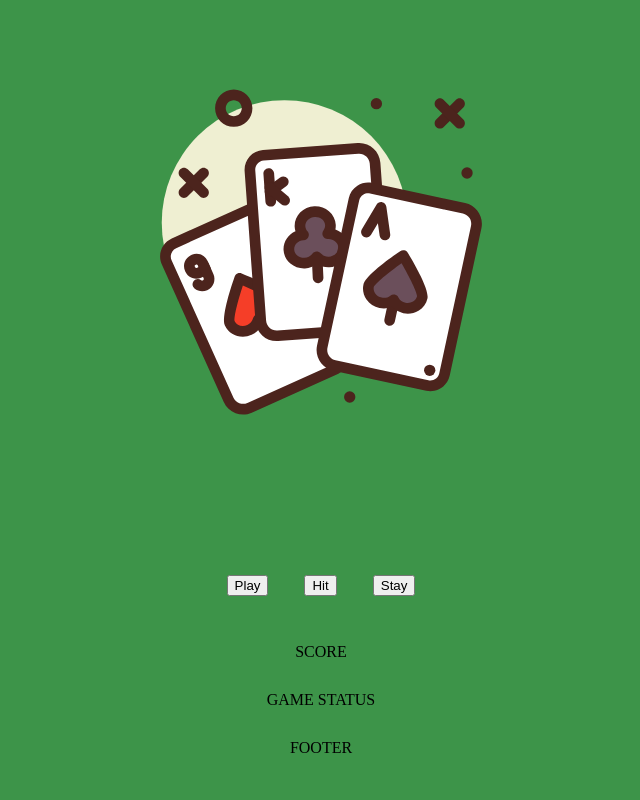
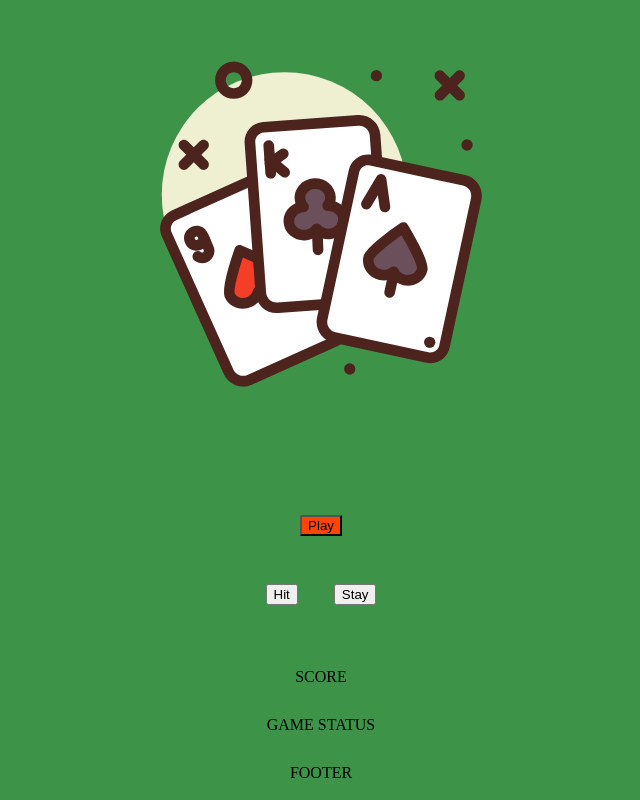
Before and after one commit to anami-sf/blackjack-v2, a plain HTML site: page index.html in a window 1280 px wide. Shown: the whole page, without its empty margins (319-959 px from the left). Drawn offline with nearby package versions, Linux system fonts and the light colour scheme.

```diff
--- a/css/style.css
+++ b/css/style.css
@@ -1,6 +1,6 @@
 body {
     background-color: rgb(61, 148, 73);
-    height: 100vmin;
+    height: auto;
     box-sizing: border-box;
     display: flex;
     flex-flow: column nowrap;
@@ -9,6 +9,8 @@ body {
     align-content: center;
 
 }
+
+
 
 div, footer, input {
     margin: 2vmin;
@@ -25,7 +27,7 @@ div, footer, input {
 }
 
 .cardImg {
-    width: 20vmin;
+    width: 15vmin;
     height: auto;
     margin: 2vmin;
 }
@@ -38,3 +40,20 @@ div, footer, input {
 #player-hand {
     background-color: rgb(168, 167, 167)
 }
+
+#control-panel {
+    display: flex;
+    flex-flow: column nowrap;
+    align-items: center;
+    justify-content: center;
+    align-content: center;
+}
+
+.controlBtn {
+    display: inline-block;
+}
+
+#play {
+    background-color: orangered;
+    display: block;
+}
--- a/index.html
+++ b/index.html
@@ -12,13 +12,14 @@
         crossorigin="anonymous"></script>
     </head>
     <body>
-        <div><img id="opening-img" src="images/poker-hand.svg" alt=""></div>
-        <div id="dealer-hand" class="hand"></div>
+        <div id="dealer-hand" class="hand"><img id="opening-img" src="images/poker-hand.svg" alt=""></div>
         <div id="player-hand" class="hand" ></div>
         <div id="control-panel">
             <input id="play" class="controlBtn" type="button" value="Play">
-            <input id="hit" class="controlBtn" type="button" value="Hit">
-            <input id="stay" class="controlBtn" type="button" value="Stay">
+            <div>
+                <input id="hit" class="controlBtn" type="button" value="Hit">
+                <input id="stay" class="controlBtn" type="button" value="Stay">
+            </div>
         </div>
         <div id="score">
             SCORE
--- a/js/main.js
+++ b/js/main.js
@@ -1,6 +1,4 @@
-//TODO: Constrian hit and stay button until play is hit
-//TODO: Play can onl be pressed once
-//TODO: Remove opening image
+//TODO: Toggle opening image
 //TODO: Move play button top and center
 //TODO: Style Cards
 //TODO: Style Buttons
@@ -171,6 +169,7 @@ const render = () => {
     $('#score').html(`Player: ${playerScore} Dealer: ${dealerScore}`)
     $('#game-status').html(`${gameStatus}`)
     console.log('winner: ', winner)
+
 }
 
 const handleClick = (evt) => {
```
